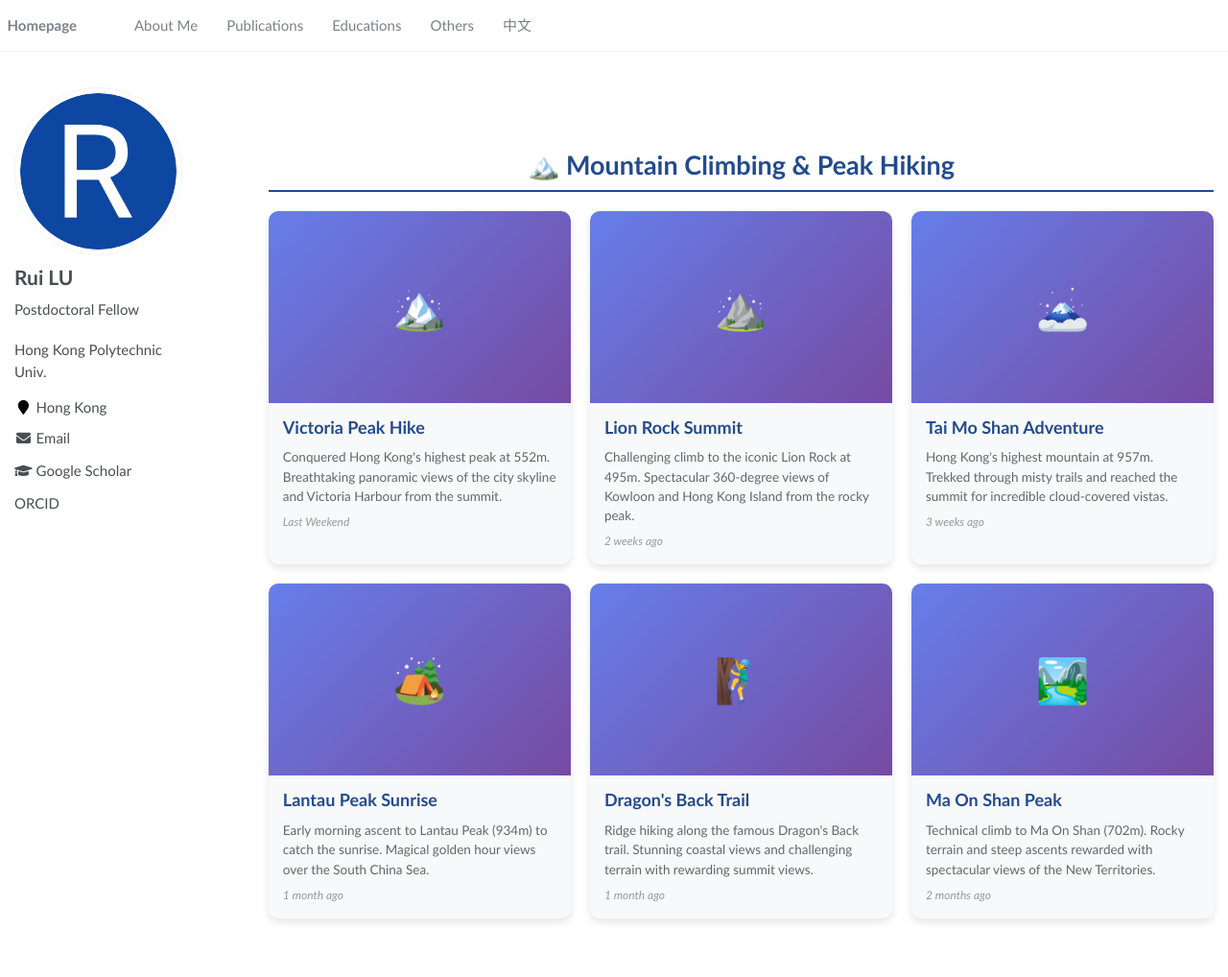
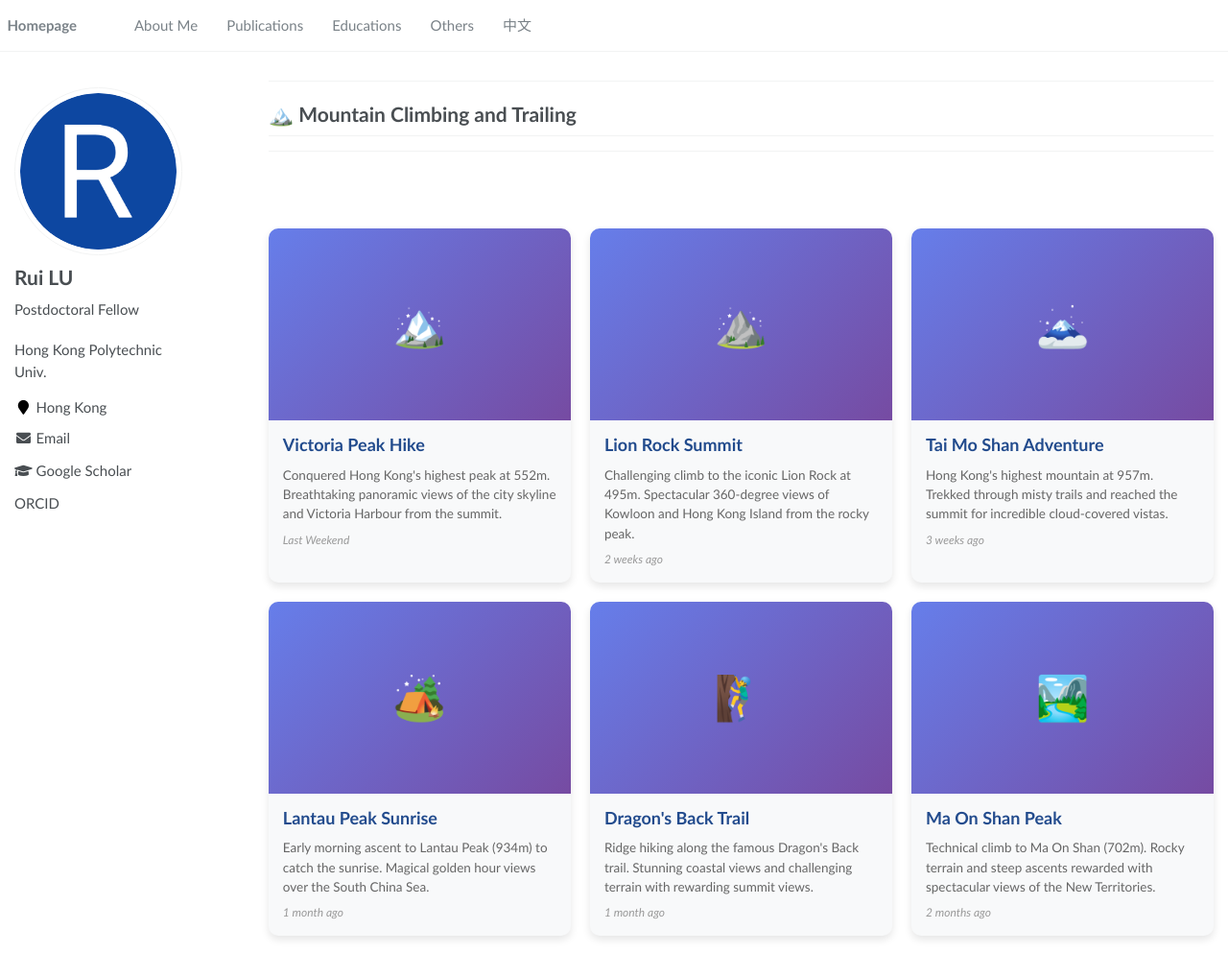
Before and after one commit to SladeLu/sladelu.github.io, a Jekyll site: the page built from _pages/mount.md, in a window 1280 px wide and 1035 px high. Shown: the top 1018 px of the window at 96% size. Built offline with Jekyll 4.4.1, drawn with Linux system fonts in a browser that asks for light colours; our own code applies the rules of GitHub Pages for plain Markdown files.

Commit message:
Update mount.md

```diff
--- a/_pages/mount.md
+++ b/_pages/mount.md
@@ -80,9 +80,11 @@
 }
 </style>
 
+***
+# 🏔️ Mountain Climbing and Trailing
+***
+
 <div class="sports-gallery">
-    <h2>🏔️ Mountain Climbing & Peak Hiking</h2>
-
     <div class="gallery-grid">
         <div class="gallery-item">
             <div class="gallery-image">
```
